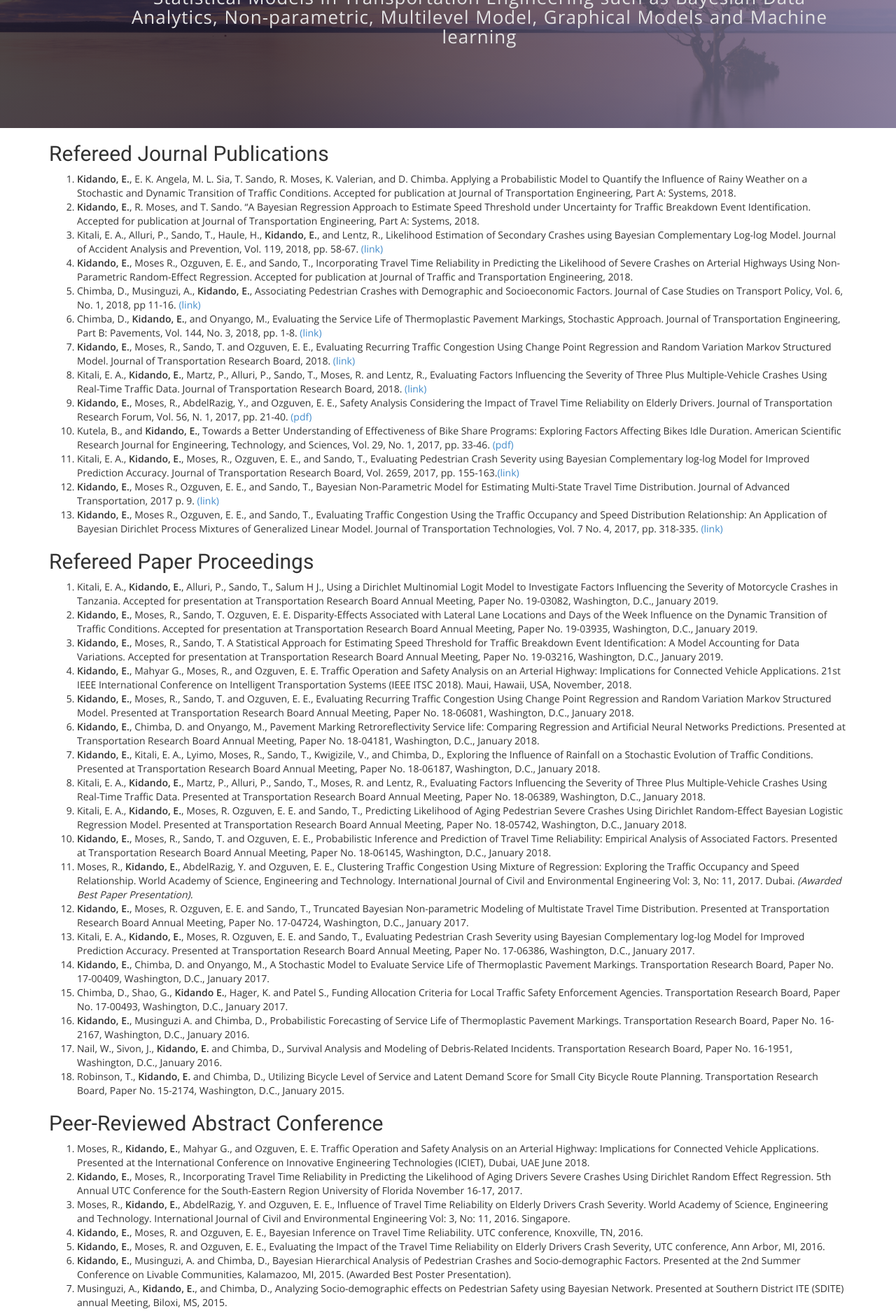
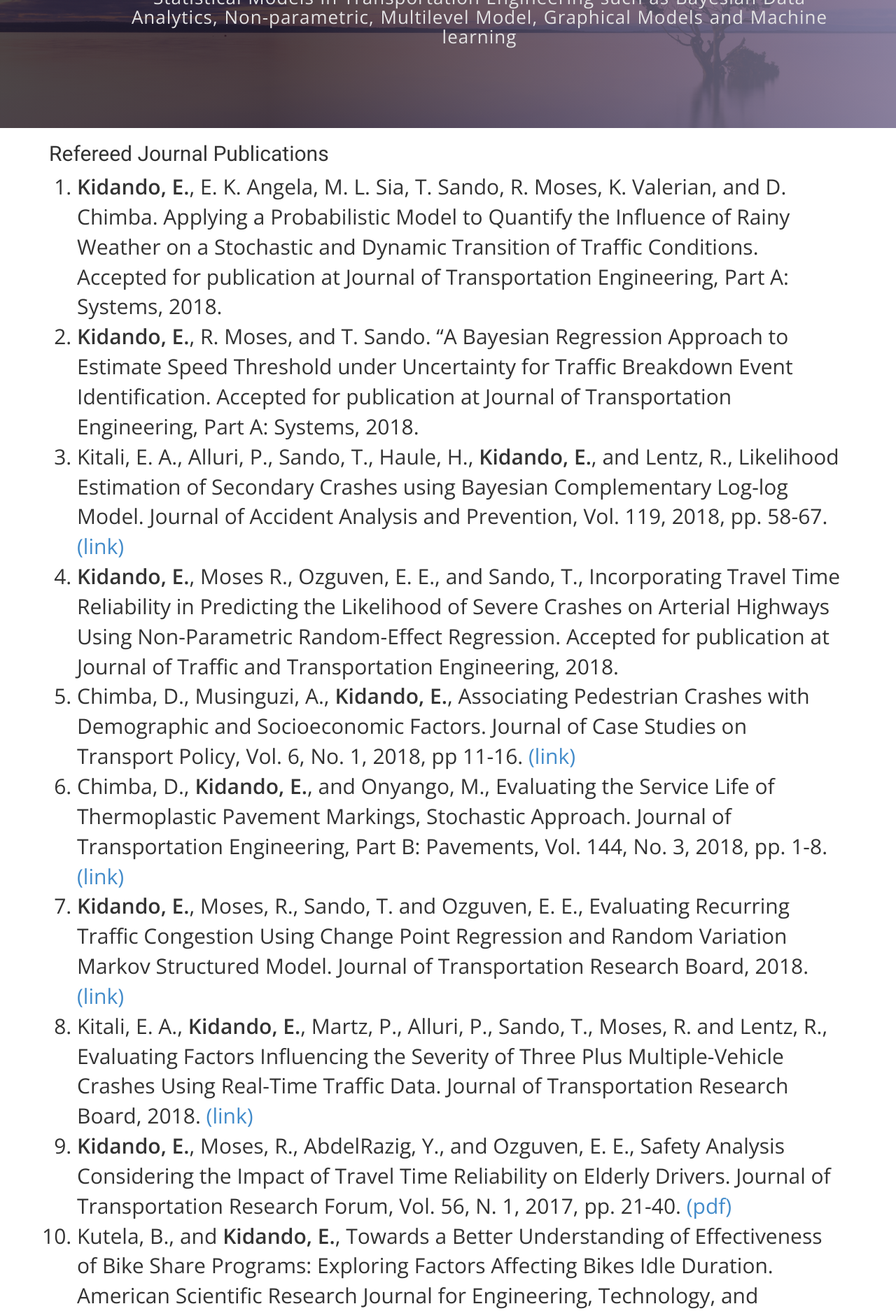
Before and after one commit to ekidando/Emma, a Jekyll site: the page built from publications.html, in a window 1280 px wide. Shown: the part 402-2276 px from the top of the page at 70% size. Built offline with Jekyll 4.4.1, drawn with Linux system fonts in a browser that asks for light colours; nearby versions of some CDN libraries; some web fonts are replaced.

Commit message:
Update publications.html

```diff
--- a/publications.html
+++ b/publications.html
@@ -24,7 +24,7 @@ published: true
   <div class="container">
     <div class="row">
       <div class="col-md-12">
-        <div class="block" style="font-size: 14px;">
+        <div class="block" style="font-size: 30px;">
       <h2> Refereed Journal Publications </h2>
     <p>
       <ol>
```
